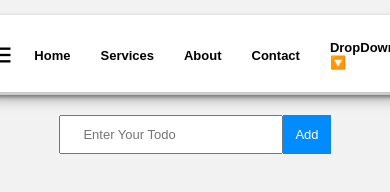
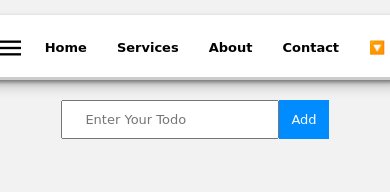
Before and after one commit to shoaibabdulkhadeer/vanillaJS-Eccom-ToggleMenus, a plain HTML site: page index.html in a window 390 px wide. Drawn offline with nearby package versions, Linux system fonts and the light colour scheme; no server answers.

Commit message:
added responsiveness

```diff
--- a/index.css
+++ b/index.css
@@ -1,7 +1,7 @@
 *{
     margin: 0px;
     padding: 0px;
-    font-family: fantasy;
+    font-family: cursive;
 }
 
 body{
--- a/index.html
+++ b/index.html
@@ -23,7 +23,7 @@
             <li>Contact</li>
 
             <div>
-                <li onclick="drop()">DropDown 🔽</li>
+                <li onclick="drop()">🔽</li>
                 <div class="dropstyleDefault" id="dropstyleDefault">
                     <p>Explore</p>
                     <p>Read More</p>
```
